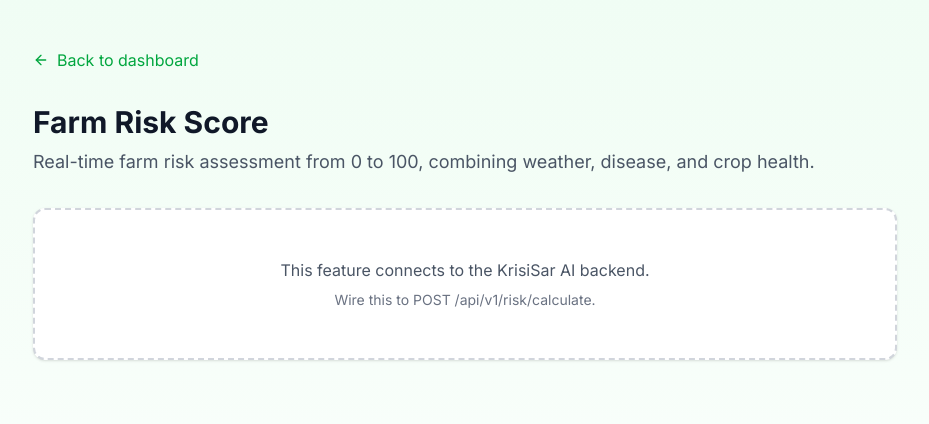
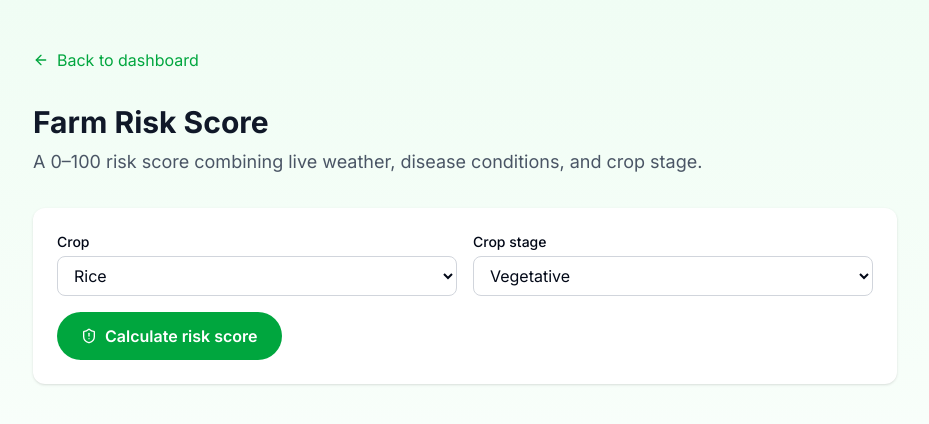
Before and after one commit to Ritik-Gupta8/KrisiSar-AI, a Next.js app in the folder frontend/: page /dashboard/risk-score in a window 1280 px wide. Shown: the top 424 px of the page, without its empty margins (175-1104 px from the left). Built offline with nearby package versions, Linux system fonts and the light colour scheme.

Commit message:
feat(dashboard): implement farm risk score calculation with real-time assessment

```diff
--- a/frontend/app/dashboard/risk-score/page.tsx
+++ b/frontend/app/dashboard/risk-score/page.tsx
@@ -1,14 +1,246 @@
-import { FeatureShell, ComingSoon } from "@/components/FeatureShell";
+"use client";
 
-export const metadata = { title: "Farm Risk Score - KrisiSar AI" };
+import { useState } from "react";
+import { FeatureShell } from "@/components/FeatureShell";
+import { apiRequest, getLocation, ApiError } from "@/lib/api";
+import { Loader2, AlertTriangle, ShieldAlert } from "lucide-react";
+
+const CROP_TYPES = [
+  "Rice",
+  "Wheat",
+  "Cotton",
+  "Sugarcane",
+  "Maize",
+  "Tomato",
+  "Potato",
+  "Onion",
+  "Soybean",
+];
+const STAGES = ["seedling", "vegetative", "flowering", "fruiting", "maturity"];
+
+interface RiskResult {
+  overallScore?: number;
+  riskLevel?: string;
+  components?: {
+    weatherRisk?: number;
+    diseaseRisk?: number;
+    cropHealthRisk?: number;
+  };
+  factors?: { weather?: string[]; disease?: string[]; crop?: string[] };
+  actions?: { immediate?: string[]; shortTerm?: string[]; longTerm?: string[] };
+}
+
+const levelColor: Record<string, string> = {
+  low: "#22c55e",
+  medium: "#eab308",
+  high: "#f97316",
+  critical: "#ef4444",
+};
 
 export default function RiskScorePage() {
+  const [crop, setCrop] = useState("Rice");
+  const [stage, setStage] = useState("vegetative");
+  const [loading, setLoading] = useState(false);
+  const [error, setError] = useState<string | null>(null);
+  const [result, setResult] = useState<RiskResult | null>(null);
+
+  async function calculate() {
+    setLoading(true);
+    setError(null);
+    setResult(null);
+    try {
+      const { lat, lng } = await getLocation();
+      // 1) fetch weather for the location
+      const weather = await apiRequest<Record<string, unknown>>(
+        `/api/v1/weather/current?latitude=${lat}&longitude=${lng}&forecast_days=7`
+      );
+      // 2) compute risk from weather + crop info
+      const risk = await apiRequest<RiskResult>("/api/v1/risk/calculate", {
+        method: "POST",
+        body: {
+          weatherData: weather,
+          diseaseHistory: [],
+          cropInfo: { type: crop, stage, ageDays: 45 },
+          location: { lat, lng },
+        },
+      });
+      setResult(risk);
+    } catch (err) {
+      setError(err instanceof ApiError ? err.message : "Something went wrong.");
+    } finally {
+      setLoading(false);
+    }
+  }
+
+  const score = result?.overallScore ?? 0;
+  const level = (result?.riskLevel ?? "low").toLowerCase();
+  const color = levelColor[level] ?? "#6b7280";
+
   return (
     <FeatureShell
       title="Farm Risk Score"
-      description="Real-time farm risk assessment from 0 to 100, combining weather, disease, and crop health."
+      description="A 0–100 risk score combining live weather, disease conditions, and crop stage."
     >
-      <ComingSoon note="Wire this to POST /api/v1/risk/calculate." />
+      <div className="feature-card">
+        <div className="grid sm:grid-cols-2 gap-4 mb-4">
+          <div>
+            <label className="block text-sm font-medium mb-1">Crop</label>
+            <select
+              value={crop}
+              onChange={(e) => setCrop(e.target.value)}
+              className="w-full rounded-lg border border-gray-300 dark:border-gray-700 bg-white dark:bg-gray-800 px-3 py-2"
+            >
+              {CROP_TYPES.map((c) => (
+                <option key={c} value={c}>
+                  {c}
+                </option>
+              ))}
+            </select>
+          </div>
+          <div>
+            <label className="block text-sm font-medium mb-1">Crop stage</label>
+            <select
+              value={stage}
+              onChange={(e) => setStage(e.target.value)}
+              className="w-full rounded-lg border border-gray-300 dark:border-gray-700 bg-white dark:bg-gray-800 px-3 py-2 capitalize"
+            >
+              {STAGES.map((s) => (
+                <option key={s} value={s} className="capitalize">
+                  {s}
+                </option>
+              ))}
+            </select>
+          </div>
+        </div>
+        <button
+          onClick={calculate}
+          disabled={loading}
+          className="rounded-full bg-green-600 text-white px-6 py-3 font-semibold hover:bg-green-700 disabled:opacity-50 inline-flex items-center gap-2"
+        >
+          {loading ? (
+            <>
+              <Loader2 className="w-4 h-4 animate-spin" /> Calculating...
+            </>
+          ) : (
+            <>
+              <ShieldAlert className="w-4 h-4" /> Calculate risk score
+            </>
+          )}
+        </button>
+
+        {error && (
+          <div
+            role="alert"
+            className="mt-4 flex items-start gap-2 rounded-lg bg-red-50 dark:bg-red-900/20 text-red-700 dark:text-red-300 p-3 text-sm"
+          >
+            <AlertTriangle className="w-4 h-4 mt-0.5 shrink-0" />
+            <span>{error}</span>
+          </div>
+        )}
+      </div>
+
+      {result && (
+        <div className="feature-card mt-6 animate-fade-in">
+          {/* Score gauge */}
+          <div className="flex flex-col items-center mb-6">
+            <div
+              className="relative w-40 h-40 rounded-full flex items-center justify-center"
+              style={{
+                background: `conic-gradient(${color} ${score * 3.6}deg, #e5e7eb 0deg)`,
+              }}
+            >
+              <div className="absolute w-32 h-32 rounded-full bg-white dark:bg-gray-900 flex flex-col items-center justify-center">
+                <span className="text-4xl font-bold" style={{ color }}>
+                  {score}
+                </span>
+                <span className="text-xs text-gray-500">out of 100</span>
+              </div>
+            </div>
+            <span
+              className="mt-3 px-4 py-1 rounded-full text-sm font-semibold uppercase"
+              style={{ backgroundColor: `${color}22`, color }}
+            >
+              {level} risk
+            </span>
+          </div>
+
+          {/* Component breakdown */}
+          <div className="space-y-3 mb-6">
+            <ComponentBar label="Weather risk" value={result.components?.weatherRisk} />
+            <ComponentBar label="Disease risk" value={result.components?.diseaseRisk} />
+            <ComponentBar
+              label="Crop health risk"
+              value={result.components?.cropHealthRisk}
+            />
+          </div>
+
+          {/* Actions */}
+          <div className="grid md:grid-cols-3 gap-4">
+            <ActionBlock
+              title="🚨 Immediate"
+              items={result.actions?.immediate}
+              tone="bg-red-50 dark:bg-red-900/20"
+            />
+            <ActionBlock
+              title="📅 This week"
+              items={result.actions?.shortTerm}
+              tone="bg-yellow-50 dark:bg-yellow-900/20"
+            />
+            <ActionBlock
+              title="🌱 This season"
+              items={result.actions?.longTerm}
+              tone="bg-green-50 dark:bg-green-900/20"
+            />
+          </div>
+        </div>
+      )}
     </FeatureShell>
   );
 }
+
+function ComponentBar({ label, value }: { label: string; value?: number }) {
+  const v = value ?? 0;
+  return (
+    <div>
+      <div className="flex justify-between text-sm mb-1">
+        <span className="text-gray-600 dark:text-gray-300">{label}</span>
+        <span className="font-medium">{v}/100</span>
+      </div>
+      <div className="h-2 rounded-full bg-gray-200 dark:bg-gray-700 overflow-hidden">
+        <div
+          className="h-full rounded-full"
+          style={{
+            width: `${v}%`,
+            backgroundColor:
+              v >= 70 ? "#ef4444" : v >= 50 ? "#f97316" : v >= 30 ? "#eab308" : "#22c55e",
+          }}
+        />
+      </div>
+    </div>
+  );
+}
+
+function ActionBlock({
+  title,
+  items,
+  tone,
+}: {
+  title: string;
+  items?: string[];
+  tone: string;
+}) {
+  if (!items || items.length === 0) return null;
+  return (
+    <div className={`rounded-xl p-4 ${tone}`}>
+      <h4 className="font-semibold mb-2">{title}</h4>
+      <ul className="space-y-1">
+        {items.map((item, i) => (
+          <li key={i} className="text-sm text-gray-700 dark:text-gray-300 flex gap-2">
+            <span>•</span>
+            <span>{item}</span>
+          </li>
+        ))}
+      </ul>
+    </div>
+  );
+}
```
